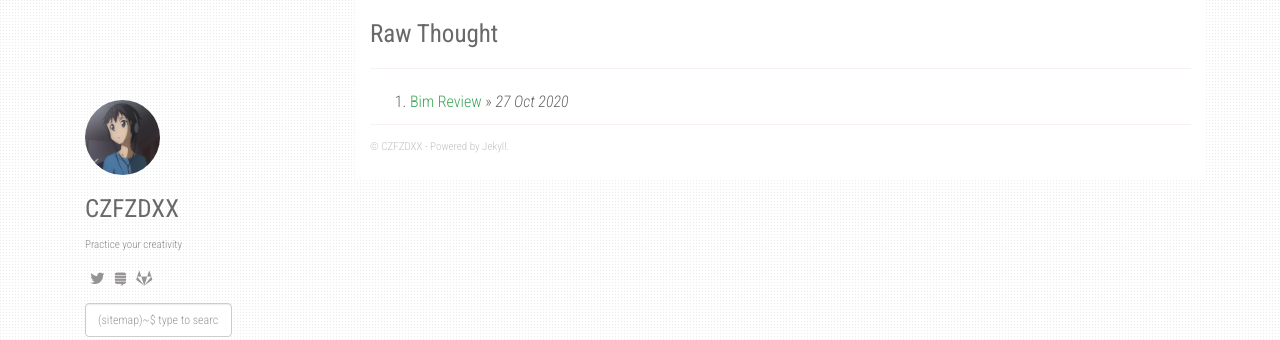
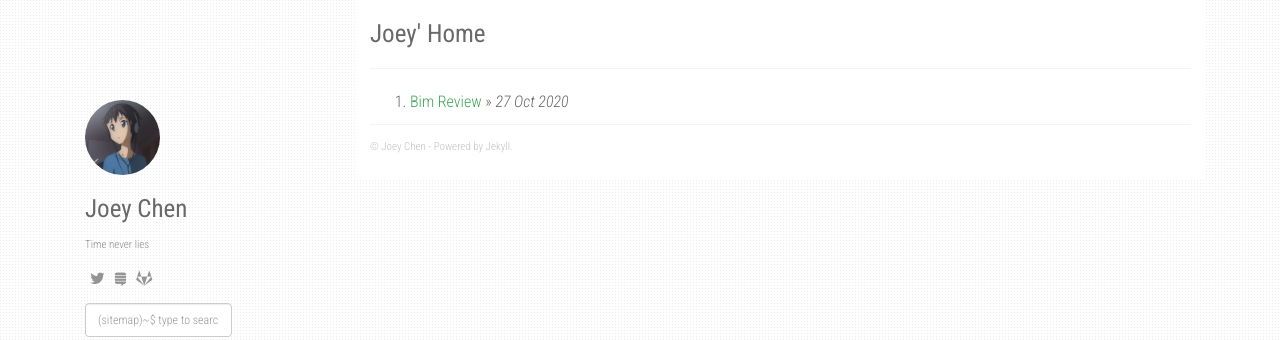
Before and after one commit to czy95/czy95.github.io, a Jekyll site: the page built from index.html, in a window 1280 px wide. Shown: the top 340 px of the page. Built offline with Jekyll 4.4.1, drawn with Linux system fonts in a browser that asks for light colours; nearby versions of some CDN libraries; the list of posts is cut into pages by our own code.

Commit message:
Update _config.yml

```diff
--- a/_config.yml
+++ b/_config.yml
@@ -1,8 +1,8 @@
-title: Raw Thought
-description: Inspired by Yi Wang
-author: CZFZDXX
+title: Joey' Home
+description: x
+author: Joey Chen
 # github: https://gitlab.com/ComplicatedPhenomenon
-about: Practice your creativity
+about: Time never lies
 # google_analytics:
 avatar_url: /static/img/av84n.jpg
 
@@ -12,14 +12,14 @@ tagarray: []
 
 social:
     - icon: fa-twitter
-      link: "https://twitter.com/czfzdxx"
+      link:
     - icon: fa-stack-exchange
-      link: "https://stackoverflow.com/users/7583919/complicatedphenomenon"
+      link:
     - icon: fa-gitlab
-      link: "https://gitlab.com/complicatedphenomenon"
+      link:
 
 share:
-  twitter_username: czfzdxx
+  twitter_username:
 
 urls:
     - text: About
```
